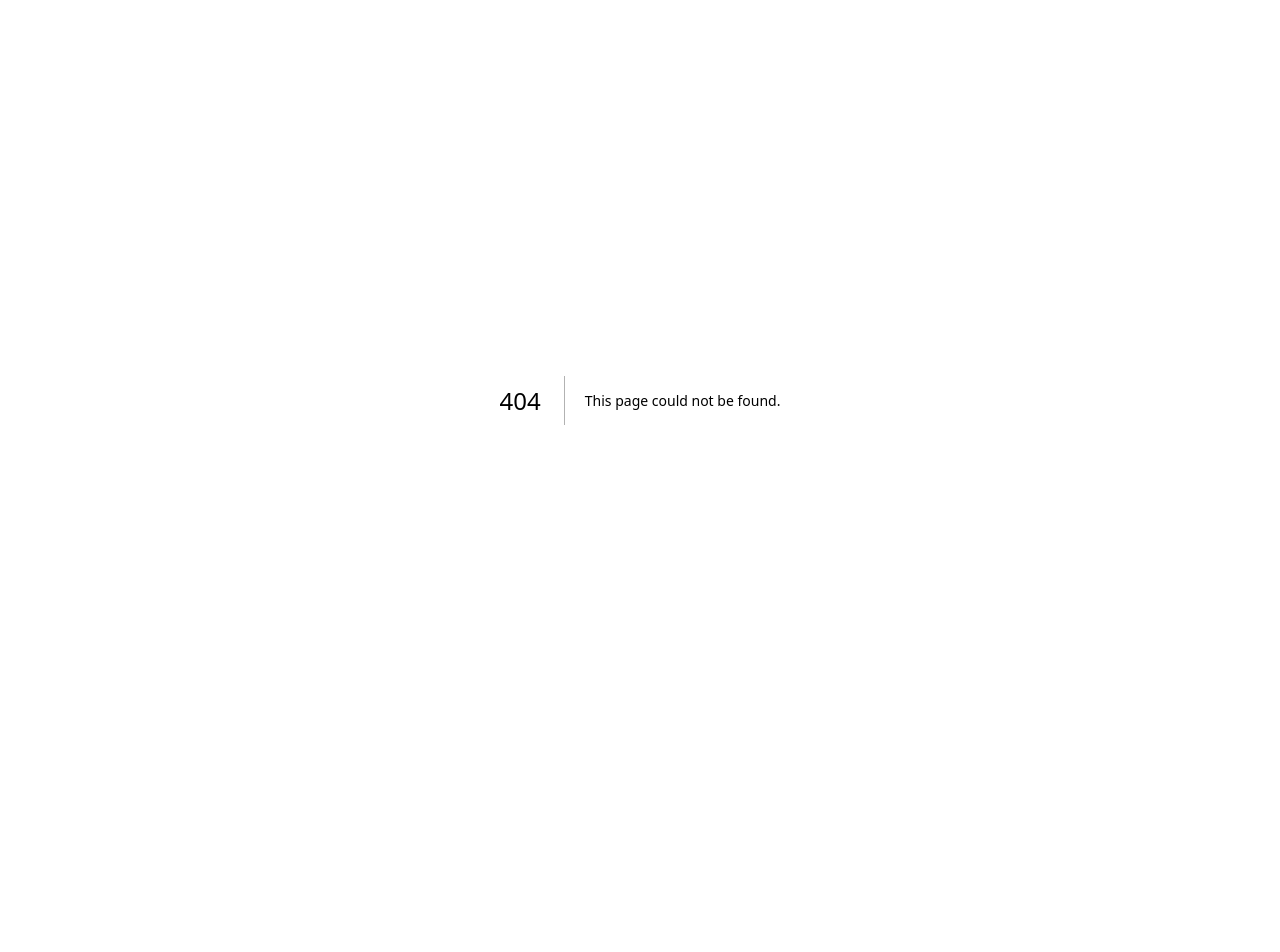
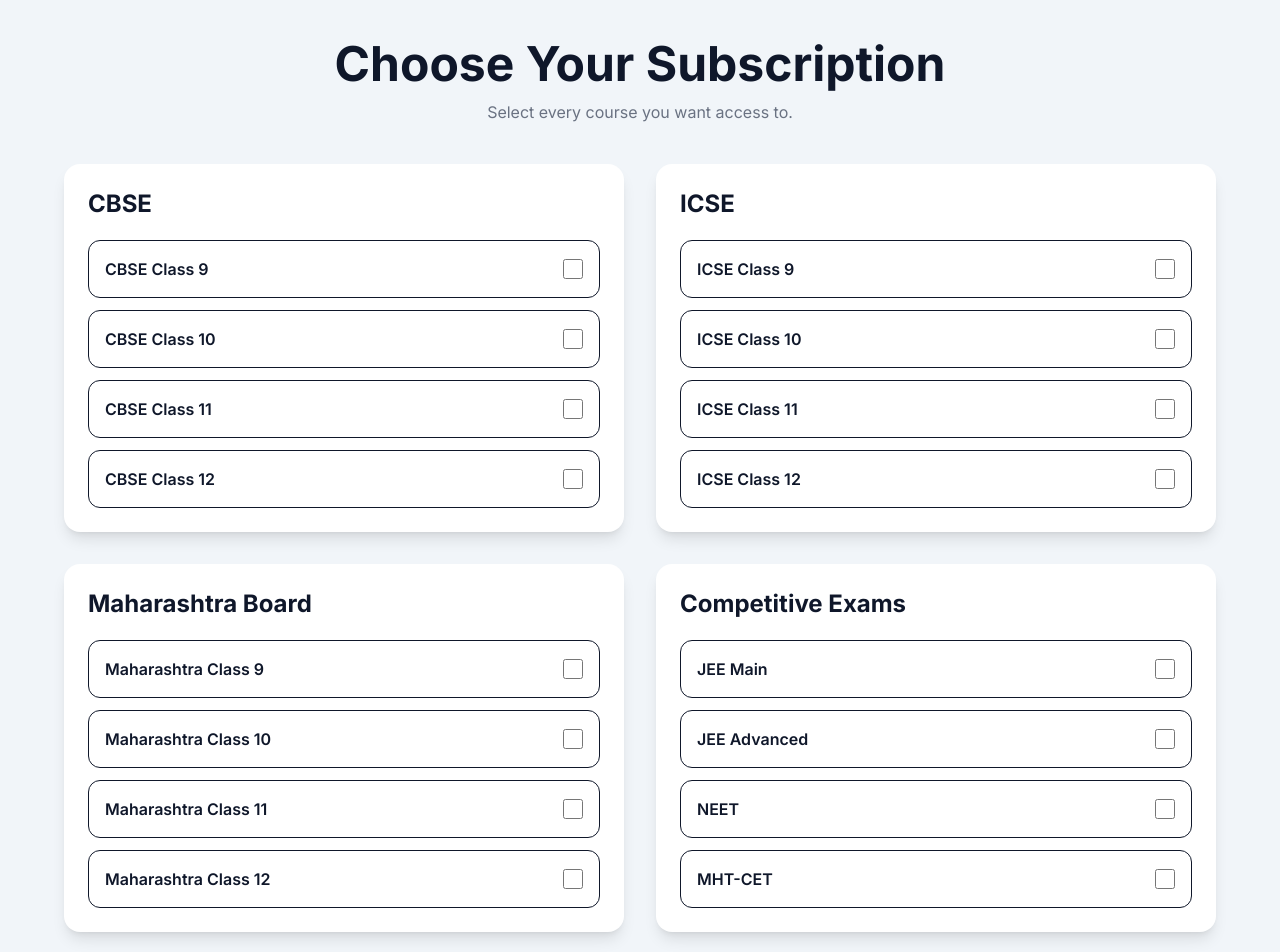
Before and after one commit to anushkasingh4492-commits/question-paper-builder, a Next.js app: page /subscription in a window 1280 px wide. Before the commit this address had no page. Shown: the top 952 px of the page. Before the commit the page ends 800 px from the top, so only its background shows below. Built offline with nearby package versions, Linux system fonts and the light colour scheme.

Commit message:
Added user subscription flow with course access control

```diff
--- a/app/dashboard/page.tsx
+++ b/app/dashboard/page.tsx
@@ -19,24 +19,17 @@
 export default function Dashboard() {
 const allBoards = getBoards() as string[];
 
-const [boards, setBoards] = useState<string[]>([]);
+
+const [boards] = useState<string[]>(allBoards);
+
+const [allowedCourses, setAllowedCourses] = useState<string[]>([]);
+
 useEffect(() => {
-  const allowed = JSON.parse(
+  const saved = JSON.parse(
     localStorage.getItem("allowedCourses") || "[]"
   );
 
-  if (allowed.length === 0) {
-    setBoards(allBoards);
-    return;
-  }
-
-  const filtered = allBoards.filter((board) =>
-    allowed.some((course: string) =>
-      course.includes(board)
-    )
-  );
-
-  setBoards(filtered);
+  setAllowedCourses(saved);
 }, []);
 const [selectedBoard, setSelectedBoard] =
 useState("");
@@ -75,9 +68,9 @@
           </h2>
 <CourseSelector
   courses={boards}
+  allowedCourses={allowedCourses}
   selected={selectedBoard}
   onSelect={(board) => {
-    setSelectedBoard(board);
 
     const newClasses = getClasses(board) as string[];
     setSelectedClass(newClasses[0] ?? "");
--- a/app/login/page.tsx
+++ b/app/login/page.tsx
@@ -15,7 +15,7 @@
 
     localStorage.setItem("username", name);
 
-    router.push("/dashboard");
+  router.push("/subscription")
   };
 
   return (
--- /dev/null
+++ b/app/subscription/page.tsx
@@ -0,0 +1,129 @@
+"use client";
+
+import { useState } from "react";
+import { useRouter } from "next/navigation";
+
+const subscriptionData = [
+  {
+    title: "CBSE",
+    items: [
+      "CBSE Class 9",
+      "CBSE Class 10",
+      "CBSE Class 11",
+      "CBSE Class 12",
+    ],
+  },
+  {
+    title: "ICSE",
+    items: [
+      "ICSE Class 9",
+      "ICSE Class 10",
+      "ICSE Class 11",
+      "ICSE Class 12",
+    ],
+  },
+  {
+    title: "Maharashtra Board",
+    items: [
+      "Maharashtra Class 9",
+      "Maharashtra Class 10",
+      "Maharashtra Class 11",
+      "Maharashtra Class 12",
+    ],
+  },
+  {
+    title: "Competitive Exams",
+    items: [
+      "JEE Main",
+      "JEE Advanced",
+      "NEET",
+      "MHT-CET",
+    ],
+  },
+];
+
+export default function SubscriptionPage() {
+  const router = useRouter();
+
+  const [selectedCourses, setSelectedCourses] = useState<string[]>([]);
+
+  const toggleCourse = (course: string) => {
+    if (selectedCourses.includes(course)) {
+      setSelectedCourses(
+        selectedCourses.filter((c) => c !== course)
+      );
+    } else {
+      setSelectedCourses([...selectedCourses, course]);
+    }
+  };
+
+  const saveSubscription = () => {
+    localStorage.setItem(
+      "allowedCourses",
+      JSON.stringify(selectedCourses)
+    );
+
+    alert("Subscription Saved Successfully!");
+
+    router.push("/dashboard");
+  };
+
+  return (
+    <div className="min-h-screen bg-slate-100 p-10">
+      <div className="max-w-6xl mx-auto">
+
+        <div className="text-center mb-10">
+          <h1 className="text-5xl font-bold">
+            Choose Your Subscription
+          </h1>
+
+          <p className="text-gray-500 mt-3">
+            Select every course you want access to.
+          </p>
+        </div>
+
+        <div className="grid md:grid-cols-2 gap-8">
+        {subscriptionData.map((section) => (
+          <div
+            key={section.title}
+            className="bg-white rounded-2xl shadow-lg p-6"
+          >
+            <h2 className="text-2xl font-bold mb-5">
+              {section.title}
+            </h2>
+
+            <div className="space-y-3">
+              {section.items.map((course) => (
+                <label
+                  key={course}
+                  className="flex items-center justify-between border rounded-xl p-4 cursor-pointer hover:bg-blue-50 transition"
+                >
+                  <div>
+                    <p className="font-semibold">{course}</p>
+                  </div>
+
+                  <input
+                    type="checkbox"
+                    checked={selectedCourses.includes(course)}
+                    onChange={() => toggleCourse(course)}
+                    className="w-5 h-5"
+                  />
+                </label>
+              ))}
+            </div>
+          </div>
+        ))}
+      </div>
+
+      <div className="mt-10 flex justify-center">
+        <button
+          onClick={saveSubscription}
+          className="bg-blue-600 hover:bg-blue-700 text-white font-bold px-10 py-4 rounded-xl text-lg transition"
+        >
+          Save Subscription
+        </button>
+      </div>
+            </div>
+    </div>
+  );
+}
--- a/components/dashboard/CourseSelector.tsx
+++ b/components/dashboard/CourseSelector.tsx
@@ -2,32 +2,64 @@
 
 interface Props {
   courses: string[];
+  allowedCourses: string[];
   selected: string;
   onSelect: (course: string) => void;
 }
 
 export default function CourseSelector({
   courses,
+  allowedCourses,
   selected,
   onSelect,
 }: Props) {
   return (
-    <div>
-      <label className="block text-sm font-semibold text-gray-700 mb-2">
-        Course
-      </label>
+    <div className="grid grid-cols-2 md:grid-cols-3 gap-4">
+      {courses.map((course) => {
+        const subscribed =
+          allowedCourses.length === 0 ||
+          allowedCourses.some((c) => c.includes(course));
 
-      <select
-        value={selected}
-        onChange={(e) => onSelect(e.target.value)}
-        className="w-full rounded-xl border border-gray-300 bg-white px-4 py-3 shadow-sm transition focus:border-blue-500 focus:ring-2 focus:ring-blue-500"
-      >
-        {courses.map((course) => (
-          <option key={course} value={course}>
-            {course}
-          </option>
-        ))}
-      </select>
+        return (
+          <button
+            key={course}
+            onClick={() => {
+              if (subscribed) {
+                onSelect(course);
+              } else {
+                alert(
+                  "🔒 You are not subscribed to this course."
+                );
+              }
+            }}
+            className={`rounded-xl border p-5 text-left transition ${
+              selected === course
+                ? "border-blue-600 bg-blue-50"
+                : "border-gray-300 bg-white"
+            } ${
+              subscribed
+                ? "hover:border-blue-500 hover:shadow"
+                : "opacity-70"
+            }`}
+          >
+            <div className="flex items-center justify-between">
+              <h3 className="font-bold text-lg">{course}</h3>
+
+              {subscribed ? (
+                <span className="text-green-600 text-xl">✓</span>
+              ) : (
+                <span className="text-red-500 text-xl">🔒</span>
+              )}
+            </div>
+
+            <p className="mt-2 text-sm text-gray-500">
+              {subscribed
+                ? "Available"
+                : "Not Subscribed"}
+            </p>
+          </button>
+        );
+      })}
     </div>
   );
 }
```
